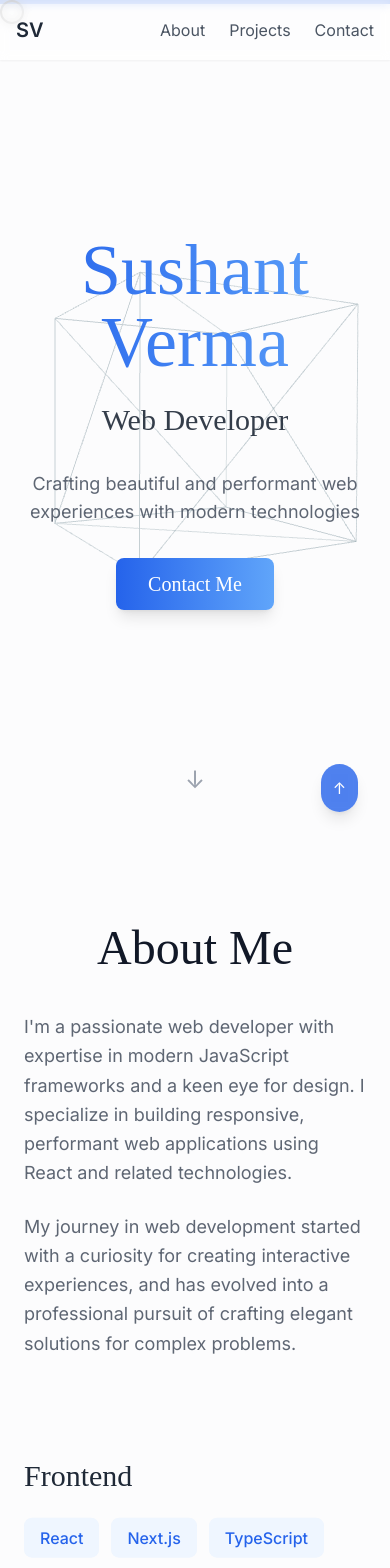
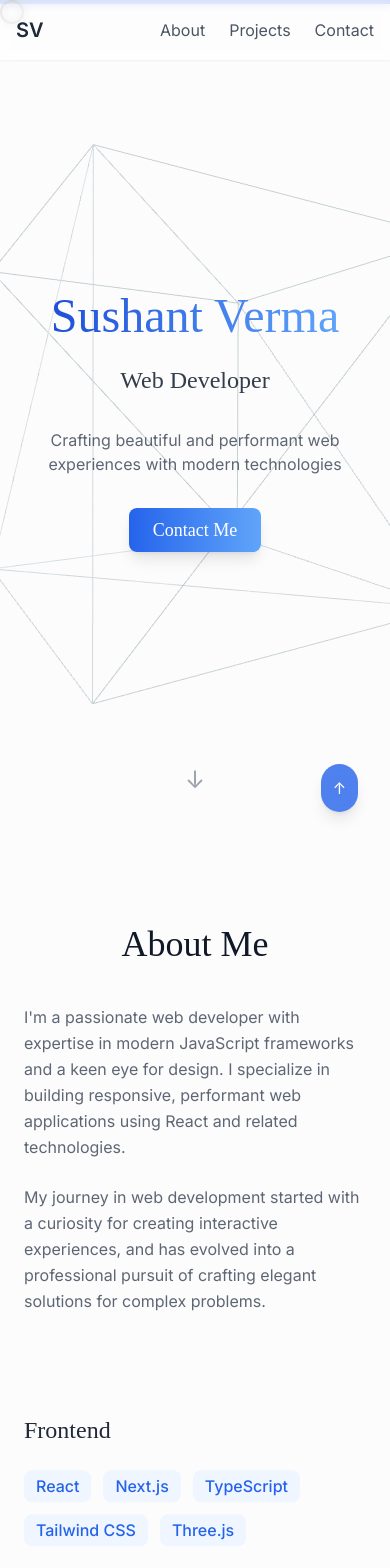
Before and after one commit to iamstyx/portfolio, a React (Vite) app: page / in a window 390 px wide. Shown: the top 1568 px of the page. Built offline with nearby package versions, Linux system fonts and the light colour scheme; a web font is replaced by a local one.

Commit message:
Portfolio: Make It Responsive!

```diff
--- a/src/components/About.jsx
+++ b/src/components/About.jsx
@@ -18,7 +18,7 @@ const About = () => {
     <section id="about" className="min-h-screen flex items-center justify-center">
       <AnimatedSection className="max-w-5xl px-6 py-20">
         <motion.h2
-          className="text-5xl font-sketch text-center mb-16 text-gray-900"
+          className="text-4xl md:text-5xl font-sketch text-center mb-16 text-gray-900"
           initial={{ opacity: 0, y: 20 }}
           whileInView={{ opacity: 1, y: 0 }}
           transition={{ duration: 0.5 }}
@@ -30,7 +30,7 @@ const About = () => {
         <div className="grid grid-cols-1 lg:grid-cols-[1fr,1.5fr] gap-16 items-start">
           <motion.div ref={textRef} style={{ y: textY }} className="space-y-6">
             <motion.p
-              className="text-lg text-gray-700/80 leading-relaxed"
+              className="text-base md:text-lg text-gray-700/80 leading-relaxed"
               initial={{ opacity: 0, y: 20 }}
               whileInView={{ opacity: 1, y: 0 }}
               transition={{ duration: 0.5 }}
@@ -41,7 +41,7 @@ const About = () => {
               web applications using React and related technologies.
             </motion.p>
             <motion.p
-              className="text-lg text-gray-700/80 leading-relaxed"
+              className="text-base md:text-lg text-gray-700/80 leading-relaxed"
               initial={{ opacity: 0, y: 20 }}
               whileInView={{ opacity: 1, y: 0 }}
               transition={{ duration: 0.5, delay: 0.2 }}
@@ -62,12 +62,12 @@ const About = () => {
                 transition={{ duration: 0.5, delay: categoryIndex * 0.1 }}
                 viewport={{ once: true }}
               >
-                <h3 className="font-sketch text-3xl mb-6 text-gray-800">{category}</h3>
+                <h3 className="font-sketch text-2xl md:text-3xl mb-6 text-gray-800">{category}</h3>
                 <div className="flex flex-wrap gap-3">
                   {skills.map((skill, index) => (
                     <motion.span
                       key={skill}
-                      className="px-4 py-2 bg-blue-50 text-blue-600 rounded-lg font-medium hover:bg-blue-100 transition-colors cursor-default"
+                      className="px-3 py-1 bg-blue-50 text-blue-600 rounded-lg font-medium hover:bg-blue-100 transition-colors cursor-default"
                       initial={{ opacity: 0, scale: 0.8 }}
                       whileInView={{ opacity: 1, scale: 1 }}
                       transition={{
--- a/src/components/Background3D.jsx
+++ b/src/components/Background3D.jsx
@@ -12,7 +12,7 @@ function Cube() {
 
   return (
     <mesh ref={meshRef} rotation={[0.5, 0.5, 0]}>
-      <boxGeometry args={[2, 2, 2]} />
+      <boxGeometry args={[3,3,3]} />
       <meshStandardMaterial
         color="#88c6db"
         opacity={0.3}
--- a/src/components/Contact.jsx
+++ b/src/components/Contact.jsx
@@ -5,13 +5,13 @@ const Contact = () => {
   return (
     <section id="contact" className="min-h-screen flex items-center justify-center bg-white/50">
       <div className="max-w-4xl px-6 py-20">
-        <h2 className="text-5xl font-sketch text-center mb-12 text-gray-900">
+        <h2 className="text-4xl md:text-5xl font-sketch text-center mb-12 text-gray-900">
           Get In Touch
         </h2>
 
         <div className="grid md:grid-cols-2 gap-12">
           <div className="space-y-6">
-            <p className="text-lg text-gray-700/80">
+            <p className="text-base md:text-lg text-gray-700/80">
               I'm always interested in hearing about new projects and opportunities.
               Feel free to reach out if you'd like to connect!
             </p>
--- a/src/components/Hero.jsx
+++ b/src/components/Hero.jsx
@@ -3,10 +3,10 @@ import { motion } from 'framer-motion'
 
 const Hero = () => {
   return (
-    <div className="min-h-screen flex items-center justify-center relative">
-      <div className="max-w-3xl px-4 text-center p-8">
+    <div className="min-h-screen flex items-center justify-center relative px-4">
+      <div className="max-w-3xl text-center p-8">
         <motion.h1
-          className="text-7xl font-normal text-gray-900 mb-6 font-sketch bg-clip-text text-transparent bg-gradient-to-r from-blue-600 to-blue-400"
+          className="text-5xl md:text-7xl font-normal text-gray-900 mb-6 font-sketch bg-clip-text text-transparent bg-gradient-to-r from-blue-700 to-blue-400"
           initial={{ opacity: 0, y: 20 }}
           animate={{ opacity: 1, y: 0 }}
           transition={{ duration: 0.8 }}
@@ -14,7 +14,7 @@ const Hero = () => {
           Sushant Verma
         </motion.h1>
         <motion.h2
-          className="text-3xl text-gray-800/90 mb-8 font-sketch"
+          className="text-2xl md:text-3xl text-gray-800/90 mb-8 font-sketch"
           initial={{ opacity: 0, y: 20 }}
           animate={{ opacity: 1, y: 0 }}
           transition={{ duration: 0.8, delay: 0.2 }}
@@ -22,7 +22,7 @@ const Hero = () => {
           Web Developer
         </motion.h2>
         <motion.p
-          className="text-lg text-gray-700/80 mb-8 max-w-2xl mx-auto"
+          className="text-base md:text-lg text-gray-700/80 mb-8 max-w-2xl mx-auto"
           initial={{ opacity: 0, y: 20 }}
           animate={{ opacity: 1, y: 0 }}
           transition={{ duration: 0.8, delay: 0.4 }}
@@ -37,7 +37,7 @@ const Hero = () => {
         >
           <motion.a
             href="#contact"
-            className="bg-gradient-to-r from-blue-600 to-blue-400 text-white px-8 py-3 rounded-lg hover:opacity-90 transition-all font-sketch text-xl shadow-lg"
+            className="bg-gradient-to-r from-blue-600 to-blue-400 text-white px-6 py-2 md:px-8 md:py-3 rounded-lg hover:opacity-90 transition-all font-sketch text-lg md:text-xl shadow-lg"
             whileHover={{ scale: 1.05 }}
             whileTap={{ scale: 0.95 }}
           >
```
